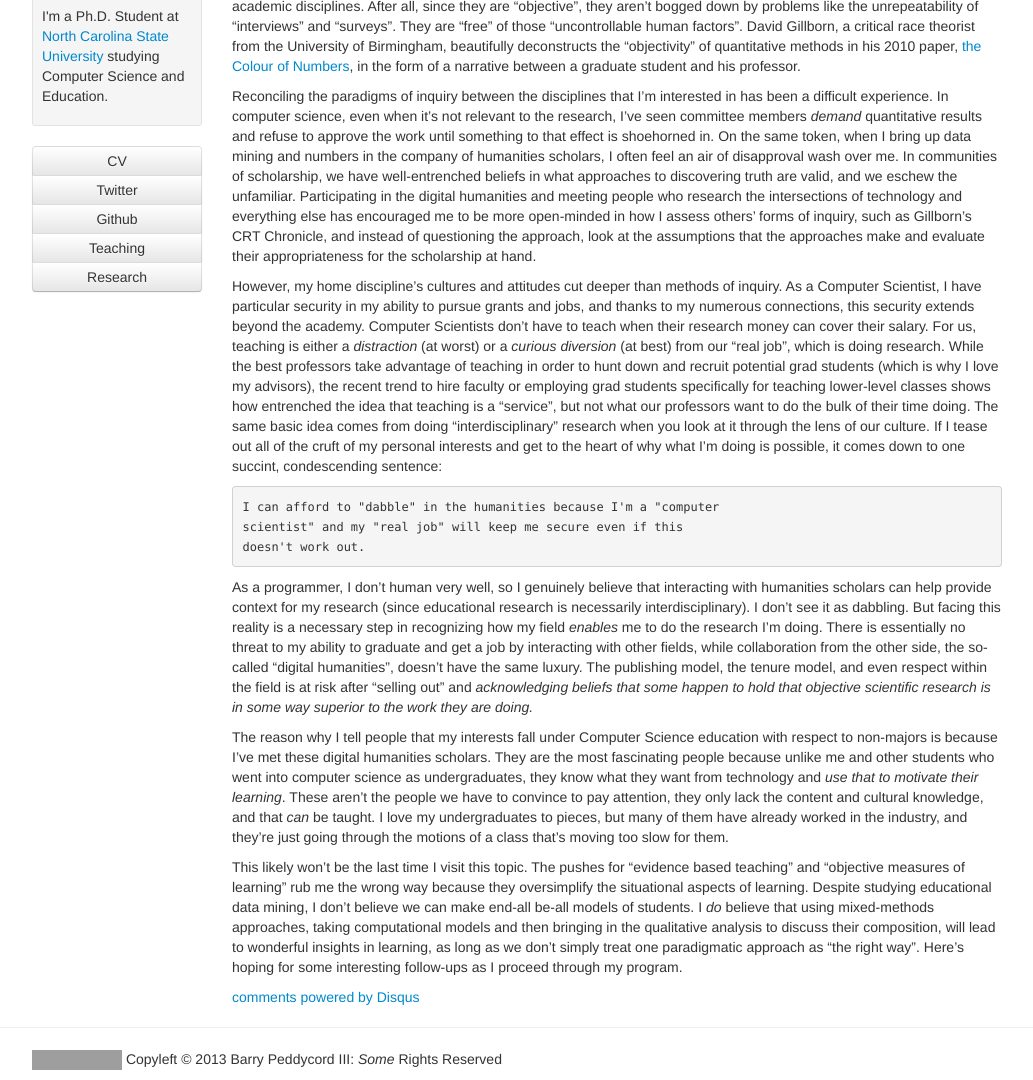
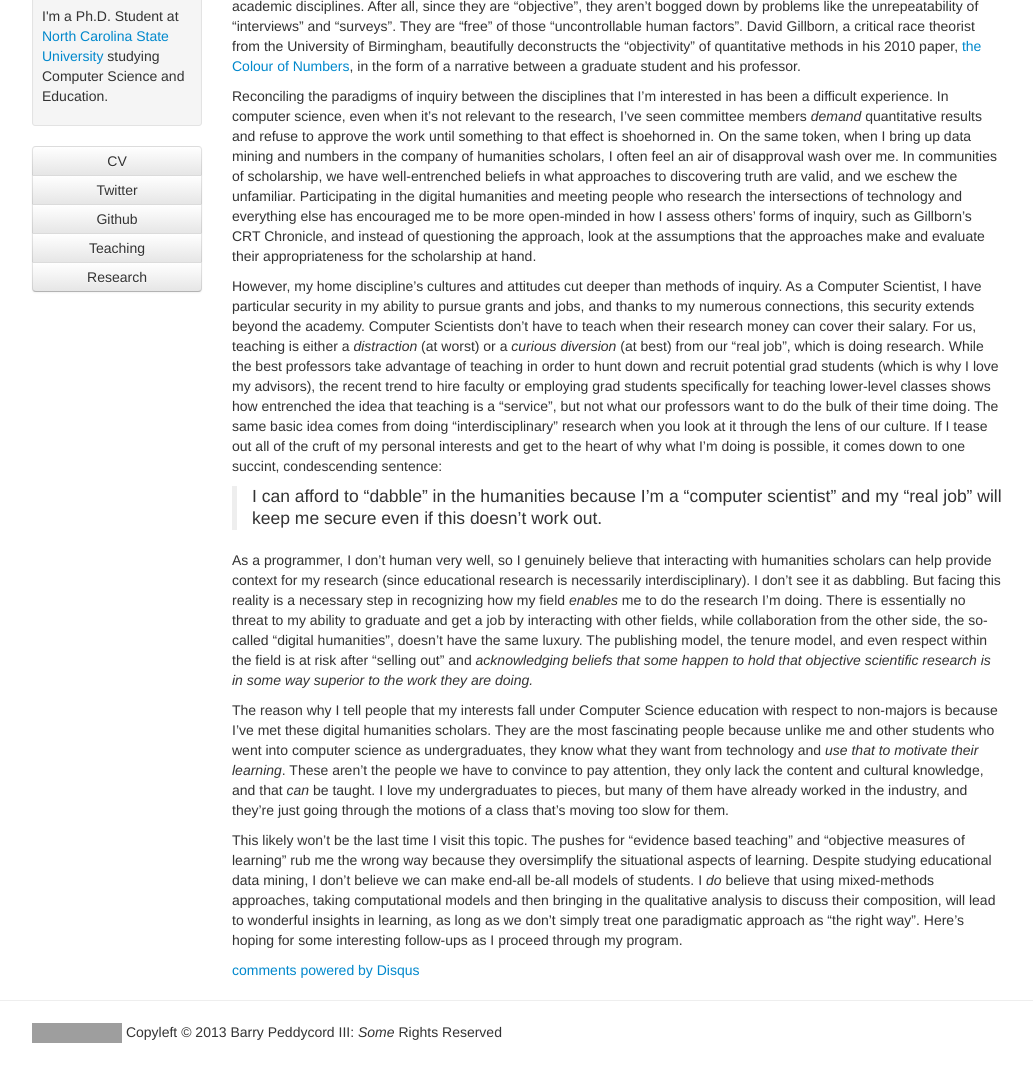
Before and after one commit to isharacomix/oldsite, a Jekyll site: the page built from _posts/2013-08-09-of-programming-and-privilege.md, in a window 1280 px wide, cut to the strip 514-1594 px from the top of the page. Shown: the whole strip, without its empty margins (123-1156 px from the left). Built offline with Jekyll 4.4.1, drawn with Linux system fonts in a browser that asks for light colours; comment, search, counter and statistics services are not loaded; after the commit the page ends 1567 px from its top, so only the background shows below that; grey boxes are pictures that could not be loaded.

Commit message:
Trying block quotes.

```diff
--- a/_posts/2013-08-09-of-programming-and-privilege.md
+++ b/_posts/2013-08-09-of-programming-and-privilege.md
@@ -52,9 +52,9 @@ at it through the lens of our culture. If I tease out all of the cruft of my
 personal interests and get to the heart of why what I'm doing is possible, it
 comes down to one succint, condescending sentence:
 
-    I can afford to "dabble" in the humanities because I'm a "computer
-    scientist" and my "real job" will keep me secure even if this
-    doesn't work out.
+> I can afford to "dabble" in the humanities because I'm a "computer
+> scientist" and my "real job" will keep me secure even if this
+> doesn't work out.
 
 As a programmer, I don't human very well, so I genuinely believe that interacting
 with humanities scholars can help provide context for my research (since
```
